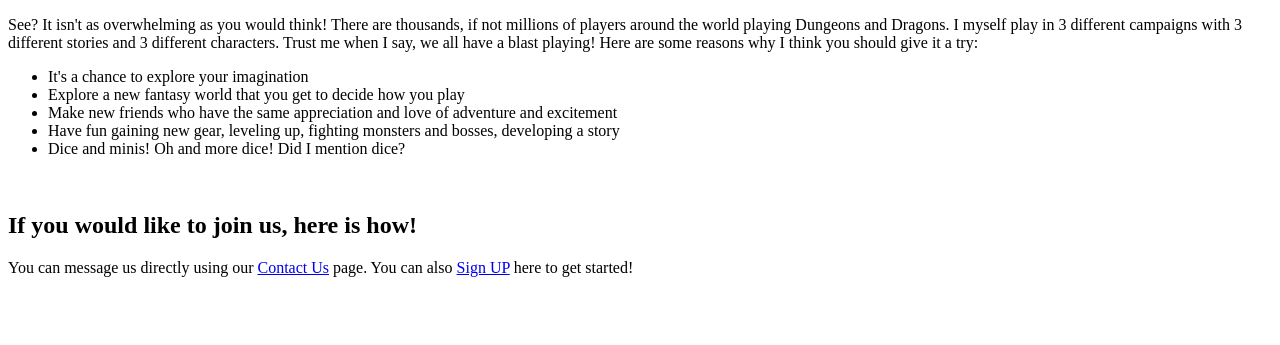
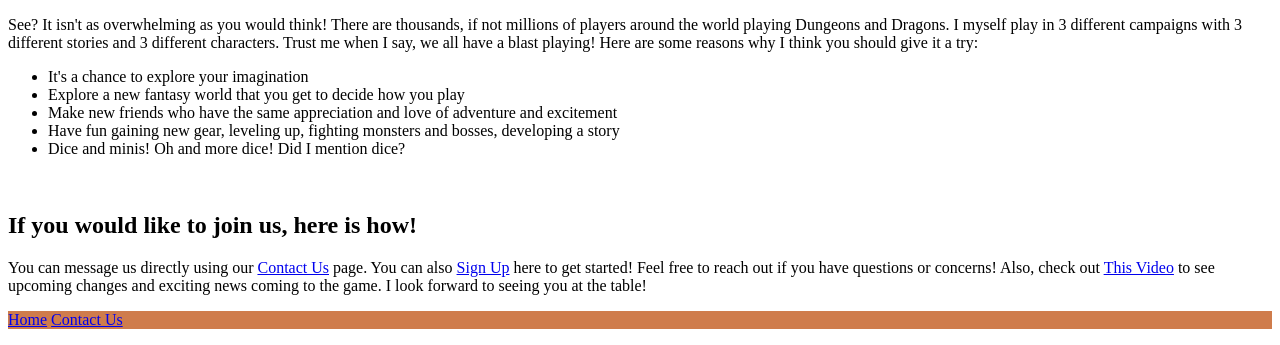
Before and after one commit to SeanDumler/DnDSignUps, a plain HTML site: page index.html in a window 1280 px wide. Shown: the part 537-882 px from the top of the page. Before the commit the page ends 830 px from the top, so only its background shows below. Drawn offline with Linux system fonts and the light colour scheme.

Commit message:
addedd footer

```diff
--- a/index.html
+++ b/index.html
@@ -61,8 +61,14 @@
       <ul>
         <li>It's a chance to explore your imagination</li>
         <li>Explore a new fantasy world that you get to decide how you play</li>
-        <li>Make new friends who have the same appreciation and love of adventure and excitement</li>
-        <li>Have fun gaining new gear, leveling up, fighting monsters and bosses, developing a story</li>
+        <li>
+          Make new friends who have the same appreciation and love of adventure
+          and excitement
+        </li>
+        <li>
+          Have fun gaining new gear, leveling up, fighting monsters and bosses,
+          developing a story
+        </li>
         <li>Dice and minis! Oh and more dice! Did I mention dice?</li>
       </ul>
     </div>
@@ -70,7 +76,22 @@
     <br />
 
     <h2>If you would like to join us, here is how!</h2>
-    <p>You can message us directly using our <a href="#ContactUs">Contact Us</a> page. You can also <a href="#SignUp">Sign UP</a> here to get started!</p>
+    <p>
+      You can message us directly using our
+      <a href="#ContactUs">Contact Us</a> page. You can also
+      <a href="#SignUp">Sign Up</a> here to get started! Feel free to reach out
+      if you have questions or concerns! Also, check out
+      <a href="https://www.youtube.com/watch?v=7RiRoslMaa0" target="_blank">This Video</a> to
+      see upcoming changes and exciting news coming to the game. I look forward
+      to seeing you at the table!
+    </p>
+
+    <footer style="background-color: rgba(194, 88, 26, 0.779);">
+        <p>
+            <a href="c:/ElevenFiftyProjects/codingFoundations/assignments/HTMLRecap/index.html">Home</a>
+            <a href="#ContactUs" target="_blank">Contact Us</a>
+        </p>
+    </footer>
 
   </body>
 </html>
```
